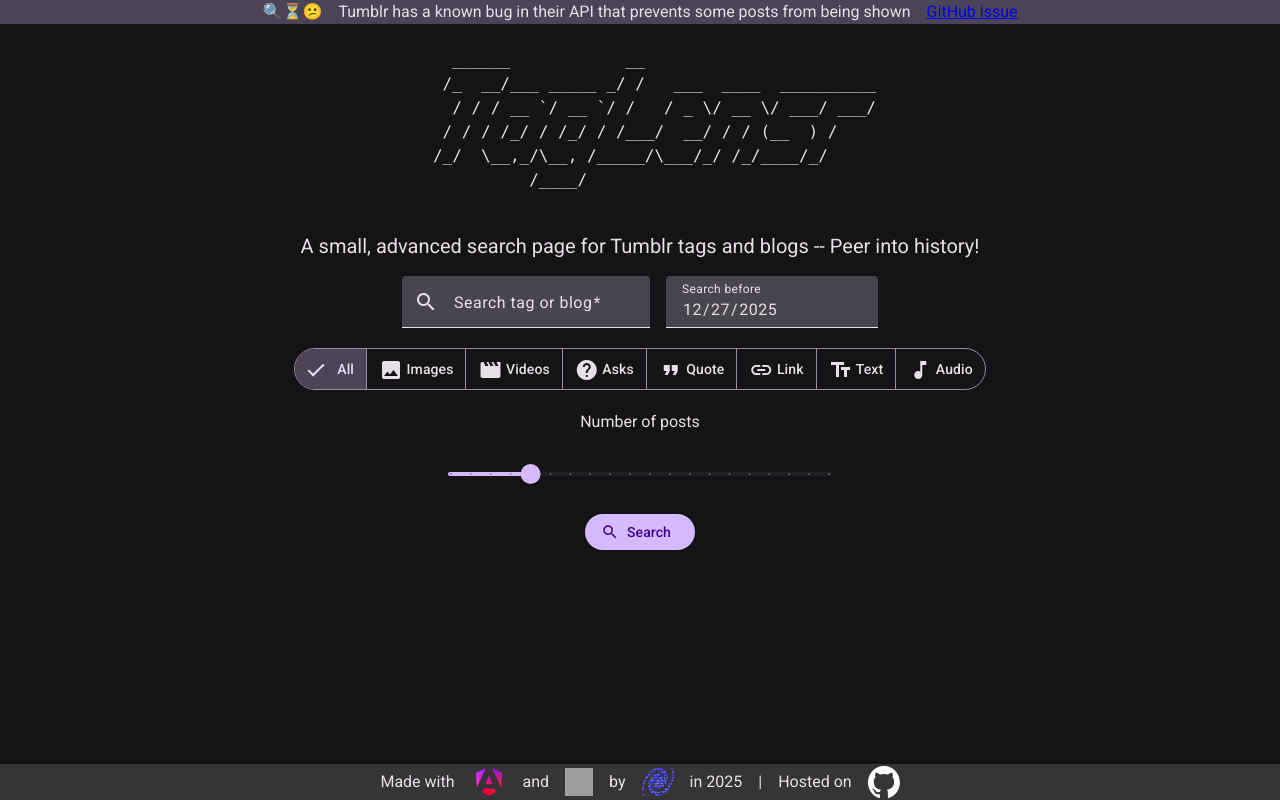
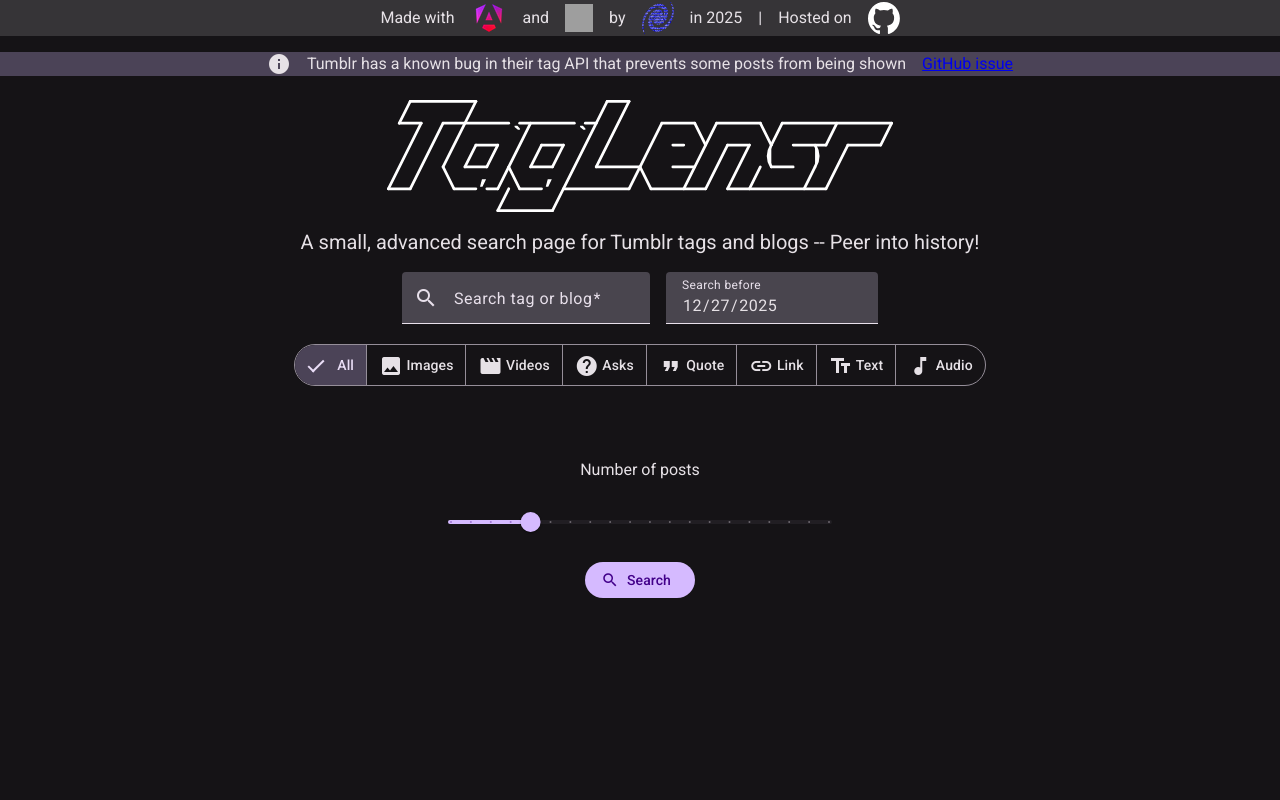
Before and after one commit to Voidtrack/taglensr, an Angular app in the folder taglensr/: page / in a window 1280 px wide. Built offline with nearby package versions, Linux system fonts and the light colour scheme; grey boxes are pictures that could not be loaded.

Commit message:
feat: add responsiveness

```diff
--- a/taglensr/src/app/app.component.html
+++ b/taglensr/src/app/app.component.html
@@ -1,22 +1,31 @@
 <mat-sidenav-container>
+    <section class="info mb-4 flex justify-center items-center gap-4">
+        <p class="hidden sm:block">Made with</p>
+        <img matTooltip="Angular" src="assets/icon_angular.png" class="h-9 w-9 hidden sm:block"
+            alt="Angular framework logo" />
+        <p class="hidden sm:block">and</p>
+        <img matTooltip="Angular Material"
+            src="https://angular.io/generated/images/marketing/concept-icons/material.svg"
+            class="h-7 w-7 hidden sm:block" alt="Angular Material logo" />
+        <p>by</p>
+        <img matTooltip="Voidtrack" src="favicon.png" alt="Voidtrack logo" class="h-8 w-8" />
+        <p>in 2025</p>
+        <p>|</p>
+        <p>Hosted on</p>
+        <img matTooltip="GitHub" src="assets/github-mark.svg" alt="GitHub logo" class="h-8 w-8" role="button"
+            (click)="openPost('https://github.com/Voidtrack/taglensr')" />
+    </section>
     <header class="w-full flex justify-center items-center gap-4">
-        <p>🔍⏳😕</p>
-        <p>Tumblr has a known bug in their API that prevents some posts from being shown</p>
+        <mat-icon class="hidden sm:block" fontIcon="info" />
+        <p>Tumblr has a known bug in their tag API that prevents some posts from being shown</p>
         <a href="https://github.com/tumblr/docs/issues/136" target="_blank">GitHub issue</a>
     </header>
-    <section class="flex flex-col flex-wrap justify-center items-center gap-4 mb-12">
-        <pre>
-<code aria-hidden="true" >
-     ______            __
-    /_  __/___ _____ _/ /   ___  ____  __________
-     / / / __ `/ __ `/ /   / _ \/ __ \/ ___/ ___/
-    / / / /_/ / /_/ / /___/  __/ / / (__  ) /
-   /_/  \__,_/\__, /_____/\___/_/ /_/____/_/
-             /____/</code>
-            </pre>
-        <h1 class="text-xl">A small, advanced search page for Tumblr tags and blogs -- Peer into history!</h1>
+    <section class="flex w-full flex-col flex-wrap justify-center items-center gap-4 mb-12">
+        <img src="assets/logo.svg" class="mt-6 w-11/12 md:w-auto md:h-28" />
+        <h1 class="md:text-xl">A small, advanced search page for Tumblr tags and blogs -- Peer into history!
+        </h1>
         <section class="flex flex-col flex-wrap justify-center items-center gap-5">
-            <section class="flex flex-wrap justify-center items-center gap-4">
+            <section class="flex flex-col md:flex-row flex-wrap justify-center items-center gap-4">
                 <mat-form-field subscriptSizing="dynamic">
                     <mat-label>Search tag or blog</mat-label>
                     <mat-icon matIconPrefix aria-hidden="true" fontIcon="search" />
@@ -28,60 +37,10 @@
                     <input matInput type="date" [(ngModel)]="selectedDate" [value]="selectedDate" (input)="resetNav()">
                 </mat-form-field>
             </section>
-            <mat-button-toggle-group [(ngModel)]="filterType" aria-label="Font Style" [value]="filterType"
-                (input)="resetNav()">
-                <mat-button-toggle [value]="PostType.all" aria-label="Get all posts">
-                    @if (filterType !== PostType.all) {
-                    <mat-icon aria-hidden="true" fontIcon="all_inclusive" />
-                    }
-                    All
-                </mat-button-toggle>
-                <mat-button-toggle [value]="PostType.photo" aria-label="Get images">
-                    @if (filterType !== PostType.photo) {
-                    <mat-icon aria-hidden="true" fontIcon="image" />
-                    }
-                    Images
-                </mat-button-toggle>
-                <mat-button-toggle [value]="PostType.video" aria-label="Get videos">
-                    @if (filterType !== PostType.video) {
-                    <mat-icon aria-hidden="true" fontIcon="movie" />
-                    }
-                    Videos
-                </mat-button-toggle>
-                <mat-button-toggle [value]="PostType.answer" aria-label="Get asks">
-                    @if (filterType !== PostType.answer) {
-                    <mat-icon aria-hidden="true" fontIcon="help" />
-                    }
-                    Asks
-                </mat-button-toggle>
-                <mat-button-toggle [value]="PostType.quote" aria-label="Get quote posts">
-                    @if (filterType !== PostType.quote) {
-                    <mat-icon aria-hidden="true" fontIcon="format_quote" />
-                    }
-                    Quote
-                </mat-button-toggle>
-                <mat-button-toggle [value]="PostType.link" aria-label="Get link posts">
-                    @if (filterType !== PostType.link) {
-                    <mat-icon aria-hidden="true" fontIcon="link" />
-                    }
-                    Link
-                </mat-button-toggle>
-                <mat-button-toggle [value]="PostType.text" aria-label="Get text posts">
-                    @if (filterType !== PostType.text) {
-                    <mat-icon aria-hidden="true" fontIcon="text_fields" />
-                    }
-                    Text
-                </mat-button-toggle>
-                <mat-button-toggle [value]="PostType.audio" aria-label="Get audios">
-                    @if (filterType !== PostType.audio) {
-                    <mat-icon aria-hidden="true" fontIcon="music_note" />
-                    }
-                    Audio
-                </mat-button-toggle>
-            </mat-button-toggle-group>
+            <app-type-select (type)="filterType = $event" (input)="resetNav()" />
             <section class="flex flex-col flex-wrap justify-center items-center gap-4">
                 <p>Number of posts</p>
-                <mat-slider class="w-96" min="1" max="20" step="1" showTickMarks discrete>
+                <mat-slider class="w-72 md:w-96" min="1" max="20" step="1" showTickMarks discrete>
                     <input matSliderThumb aria-label="Number of posts" [(ngModel)]="requestedPostCount"
                         [value]="requestedPostCount" (input)="resetNav()">
                 </mat-slider>
@@ -118,19 +77,4 @@
         </button>
         }
     </section>
-    <footer class="fixed w-full bottom-0 flex justify-center items-center gap-4">
-        <p>Made with</p>
-        <img matTooltip="Angular" src="assets/icon_angular.png" class="h-9 w-9" alt="Angular framework logo" />
-        <p>and</p>
-        <img matTooltip="Angular Material"
-            src="https://angular.io/generated/images/marketing/concept-icons/material.svg" class="h-7 w-7"
-            alt="Angular Material logo" />
-        <p>by</p>
-        <img matTooltip="Voidtrack" src="favicon.png" alt="Voidtrack logo" class="h-8 w-8" />
-        <p>in 2025</p>
-        <p>|</p>
-        <p>Hosted on</p>
-        <img matTooltip="GitHub" src="assets/github-mark.svg" alt="GitHub logo" class="h-8 w-8" role="button"
-            (click)="openPost('https://github.com/Voidtrack/taglensr')" />
-    </footer>
 </mat-sidenav-container>
--- a/taglensr/src/app/app.component.ts
+++ b/taglensr/src/app/app.component.ts
@@ -11,6 +11,7 @@
 import { MatSliderModule } from '@angular/material/slider';
 import { MatSnackBar } from '@angular/material/snack-bar';
 import { MatTooltipModule } from '@angular/material/tooltip';
+import { TypeSelectComponent } from './components/type-select/type-select.component';
 import {
   BlogApiResponse,
   ParsedPost,
@@ -34,6 +35,7 @@
     MatSliderModule,
     MatTooltipModule,
     FormsModule,
+    TypeSelectComponent,
   ],
   templateUrl: './app.component.html',
 })
@@ -42,7 +44,6 @@
   readonly REQUEST_LIMIT = 5;
 
   private _snackBar = inject(MatSnackBar);
-  PostType = PostType;
 
   posts: ParsedPost[] = [];
   loading = false;
@@ -127,7 +128,7 @@
   }
 
   private displayErrorSnack(errorText: string) {
-    this._snackBar.open(`⚠️ ${errorText}`, 'Dismiss');
+    this._snackBar.open(errorText, 'Dismiss');
   }
 
   private parseBlogResponse(response: BlogApiResponse) {
--- /dev/null
+++ b/taglensr/src/app/components/type-select/type-select.component.html
@@ -0,0 +1,69 @@
+<section class="flex flex-col flex-wrap justify-center items-center">
+    <mat-button-toggle-group class="hidden md:inline-flex" [(ngModel)]="filterType" aria-label="Post type selector"
+        (change)="update()">
+        <mat-button-toggle [value]="PostType.all" aria-label="Get all posts">
+            @if (filterType !== PostType.all) {
+            <mat-icon aria-hidden="true" fontIcon="all_inclusive" />
+            }
+            All
+        </mat-button-toggle>
+        <mat-button-toggle [value]="PostType.photo" aria-label="Get images">
+            @if (filterType !== PostType.photo) {
+            <mat-icon aria-hidden="true" fontIcon="image" />
+            }
+            Images
+        </mat-button-toggle>
+        <mat-button-toggle [value]="PostType.video" aria-label="Get videos">
+            @if (filterType !== PostType.video) {
+            <mat-icon aria-hidden="true" fontIcon="movie" />
+            }
+            Videos
+        </mat-button-toggle>
+        <mat-button-toggle [value]="PostType.answer" aria-label="Get asks">
+            @if (filterType !== PostType.answer) {
+            <mat-icon aria-hidden="true" fontIcon="help" />
+            }
+            Asks
+        </mat-button-toggle>
+        <mat-button-toggle [value]="PostType.quote" aria-label="Get quote posts">
+            @if (filterType !== PostType.quote) {
+            <mat-icon aria-hidden="true" fontIcon="format_quote" />
+            }
+            Quote
+        </mat-button-toggle>
+        <mat-button-toggle [value]="PostType.link" aria-label="Get link posts">
+            @if (filterType !== PostType.link) {
+            <mat-icon aria-hidden="true" fontIcon="link" />
+            }
+            Link
+        </mat-button-toggle>
+        <mat-button-toggle [value]="PostType.text" aria-label="Get text posts">
+            @if (filterType !== PostType.text) {
+            <mat-icon aria-hidden="true" fontIcon="text_fields" />
+            }
+            Text
+        </mat-button-toggle>
+        <mat-button-toggle [value]="PostType.audio" aria-label="Get audios">
+            @if (filterType !== PostType.audio) {
+            <mat-icon aria-hidden="true" fontIcon="music_note" />
+            }
+            Audio
+        </mat-button-toggle>
+    </mat-button-toggle-group>
+    <mat-form-field class="visible md:invisible" subscriptSizing="dynamic">
+        <mat-label>Post type</mat-label>
+        <!-- <input matInput type="date" [(ngModel)]="selectedDate" [value]="selectedDate" (input)="resetNav()"> -->
+        <mat-select [(value)]="filterType" (valueChange)="update()">
+            <mat-option [value]="PostType.all"><mat-icon aria-hidden="true" fontIcon="all_inclusive" /> All</mat-option>
+            <mat-option [value]="PostType.photo"><mat-icon aria-hidden="true" fontIcon="image" /> Images</mat-option>
+            <mat-option [value]="PostType.video"><mat-icon aria-hidden="true" fontIcon="movie" /> Videos</mat-option>
+            <mat-option [value]="PostType.answer"><mat-icon aria-hidden="true" fontIcon="help" /> Asks</mat-option>
+            <mat-option [value]="PostType.quote"><mat-icon aria-hidden="true" fontIcon="format_quote" />
+                Quote</mat-option>
+            <mat-option [value]="PostType.link"><mat-icon aria-hidden="true" fontIcon="link" /> Link</mat-option>
+            <mat-option [value]="PostType.text"><mat-icon aria-hidden="true" fontIcon="text_fields" /> Text</mat-option>
+            <mat-option [value]="PostType.audio"><mat-icon aria-hidden="true" fontIcon="music_note" />
+                Audio</mat-option>
+        </mat-select>
+    </mat-form-field>
+</section>
--- /dev/null
+++ b/taglensr/src/app/components/type-select/type-select.component.ts
@@ -0,0 +1,31 @@
+import { Component, EventEmitter, Output } from '@angular/core';
+import { FormsModule } from '@angular/forms';
+import { MatButtonToggleModule } from '@angular/material/button-toggle';
+import { MatFormFieldModule } from '@angular/material/form-field';
+import { MatIconModule } from '@angular/material/icon';
+import { MatInputModule } from '@angular/material/input';
+import { MatSelectModule } from '@angular/material/select';
+import { PostType } from '../../models/post';
+
+@Component({
+  selector: 'app-type-select',
+  imports: [
+    MatIconModule,
+    MatButtonToggleModule,
+    FormsModule,
+    MatInputModule,
+    MatFormFieldModule,
+    MatSelectModule,
+  ],
+  templateUrl: './type-select.component.html',
+})
+export class TypeSelectComponent {
+  update() {
+    this.type.emit(this.filterType);
+    this.input.emit();
+  }
+  @Output() type = new EventEmitter<PostType>();
+  @Output() input = new EventEmitter();
+  filterType: PostType = PostType.all;
+  PostType = PostType;
+}
--- a/taglensr/src/styles.scss
+++ b/taglensr/src/styles.scss
@@ -36,7 +36,7 @@
   }
 }
 body { margin: 0; font-family: Roboto, "Helvetica Neue", sans-serif; }
-mat-card, footer {
+mat-card, .info {
   background-color: mat.get-theme-color($taglensr-theme, surface-container-highest) !important
 }
 
```
Also changed, not shown: taglensr/src/assets/logo.svg (added), 1 other file (tests, documents, lock files or other folders).
